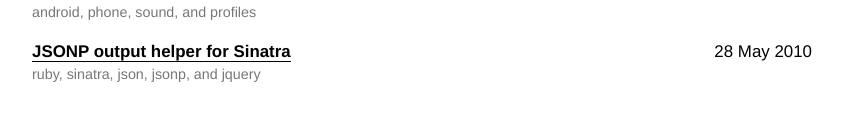
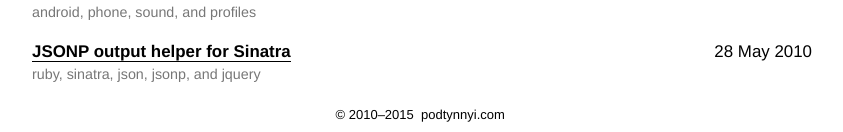
Before and after one commit to shtirlic/shtirlic.github.com, a Jekyll site: the page built from index.html, in a window 1280 px wide. Shown: the part 814-946 px from the top of the page, without its empty margins (218-1061 px from the left). Built offline with Jekyll 4.4.1, drawn with Linux system fonts in a browser that asks for light colours; some web fonts are replaced; before the commit the page ends 900 px from its top, so only the background shows below that.

Commit message:
Uodate footer

```diff
--- a/_layouts/default.html
+++ b/_layouts/default.html
@@ -34,6 +34,7 @@
         {{ content }}
       </div>
       <div class="clear"></div>
+      <div id='footer'>&copy;&nbsp;2010&ndash;2015&nbsp;&nbsp;podtynnyi.com&nbsp;</div>
     </div>
     <script type="text/javascript" src="https://ajax.googleapis.com/ajax/libs/jquery/1/jquery.min.js"></script>
     <script type="text/javascript" src="/js/sweet-justice.min.js"></script>
--- a/css/site.css
+++ b/css/site.css
@@ -164,3 +164,9 @@
 #disqus_thread {
   margin-top: 30px;
 }
+
+#footer{
+  padding-top: 20px;
+  padding-bottom:10px;
+  text-align: center;
+}
```
